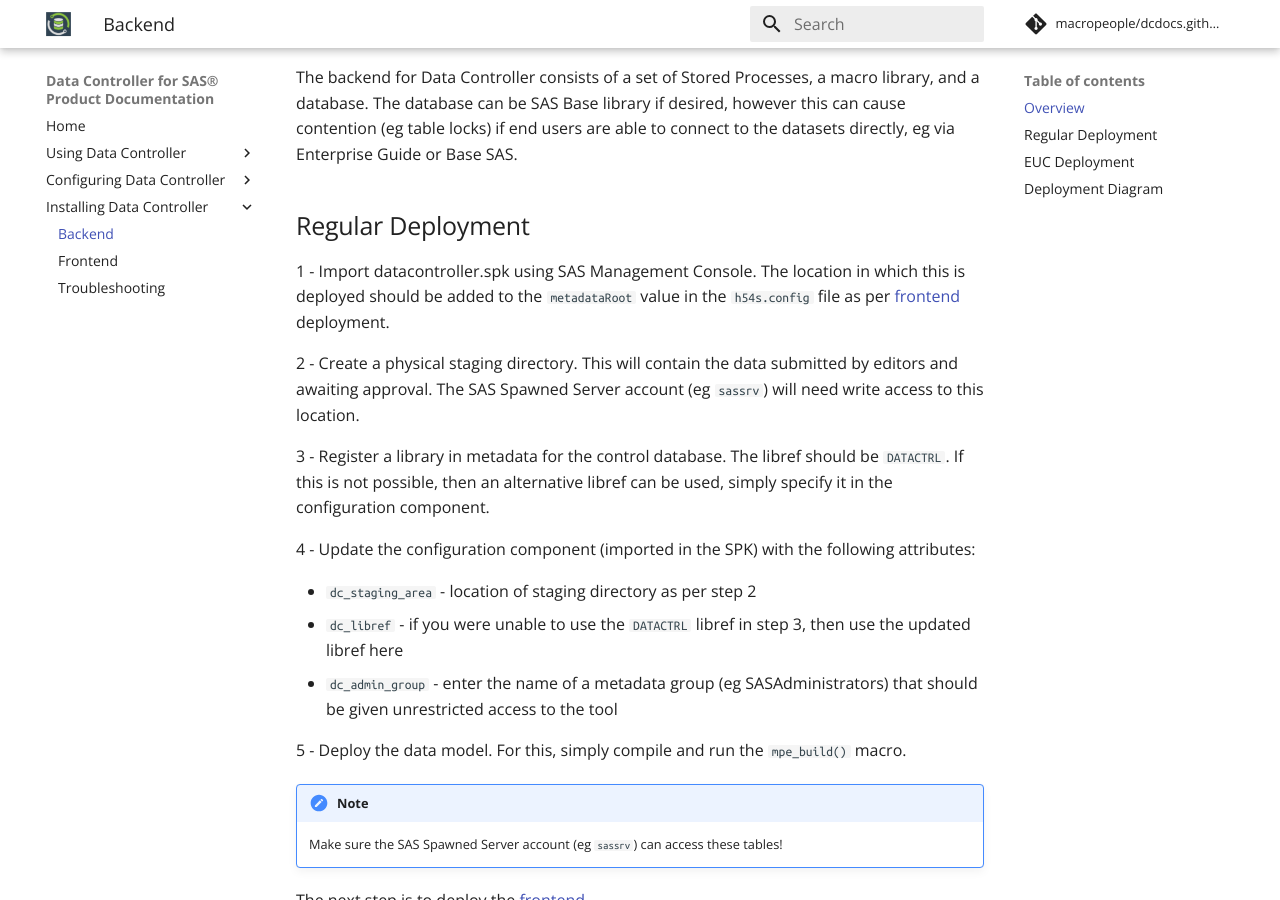
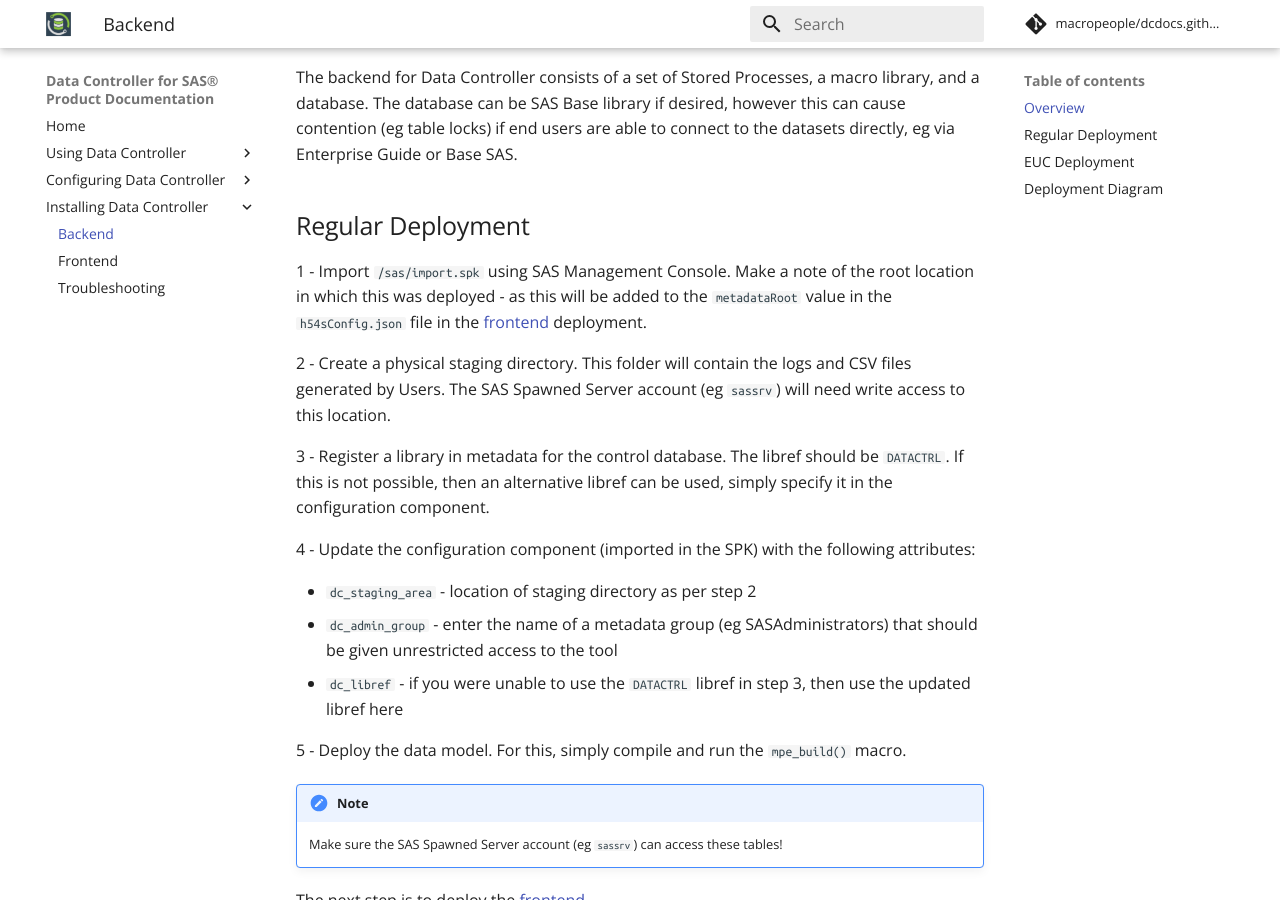
Before and after one commit to datacontroller/docs.datacontroller.io, an MkDocs documentation site: the page built from docs/dci-backend.md, in a window 1280 px wide and 900 px high, scrolled down 207 px. Built offline with MkDocs 1.6.1 and Material for MkDocs 9.7.7, drawn with Linux system fonts in a browser that asks for light colours; comment, search, counter and statistics services are not loaded; old or Windows-style settings are respelled for this version of MkDocs.

Commit message:
updating wording

```diff
--- a/docs/dci-backend.md
+++ b/docs/dci-backend.md
@@ -5,17 +5,17 @@
 
 ## Regular Deployment
 
-1 - Import datacontroller.spk using SAS Management Console.  The location in which this is deployed should be added to the `metadataRoot` value in the `h54s.config` file as per [frontend](dci-frontend.md#details) deployment.
+1 - Import `/sas/import.spk` using SAS Management Console.  Make a note of the root location in which this was deployed - as this will be added to the `metadataRoot` value in the `h54sConfig.json` file in the [frontend](dci-frontend.md#details) deployment.
 
-2 - Create a physical staging directory.  This will contain the data submitted by editors and awaiting approval.  The SAS Spawned Server account (eg `sassrv`) will need write access to this location.
+2 - Create a physical staging directory.  This folder will contain the logs and CSV files generated by Users.  The SAS Spawned Server account (eg `sassrv`) will need write access to this location.
 
 3 - Register a library in metadata for the control database.  The libref should be `DATACTRL`.  If this is not possible, then an alternative libref can be used, simply specify it in the configuration component.
 
 4 - Update the configuration component (imported in the SPK) with the following attributes:
 
 * `dc_staging_area` - location of staging directory as per step 2
+* `dc_admin_group` - enter the name of a metadata group (eg SASAdministrators) that should be given unrestricted access to the tool
 * `dc_libref` - if you were unable to use the `DATACTRL` libref in step 3, then use the updated libref here
-* `dc_admin_group` - enter the name of a metadata group (eg SASAdministrators) that should be given unrestricted access to the tool
 
 5 - Deploy the data model.  For this, simply compile and run the `mpe_build()` macro.
 
```
